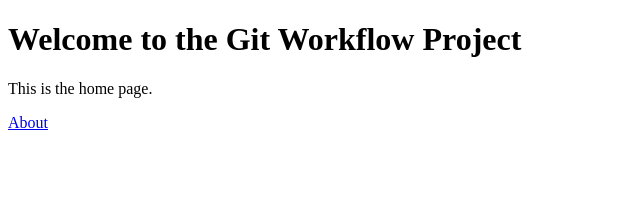
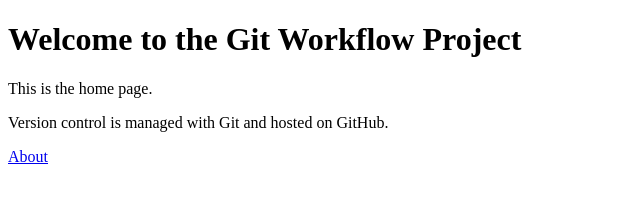
Before and after one commit to SathwikPerla/git-workflow-assignment, a plain HTML site: page index.html in a window 1280 px wide. Shown: the whole page, without its empty margins (0-640 px from the left). Drawn offline with Linux system fonts and the light colour scheme.

Commit message:
Update index.html with project description

```diff
--- a/index.html
+++ b/index.html
@@ -7,6 +7,7 @@
 <body>
   <h1>Welcome to the Git Workflow Project</h1>
   <p>This is the home page.</p>
+  <p>Version control is managed with Git and hosted on GitHub.</p>
   <a href="about.html">About</a>
 </body>
 </html>
```
